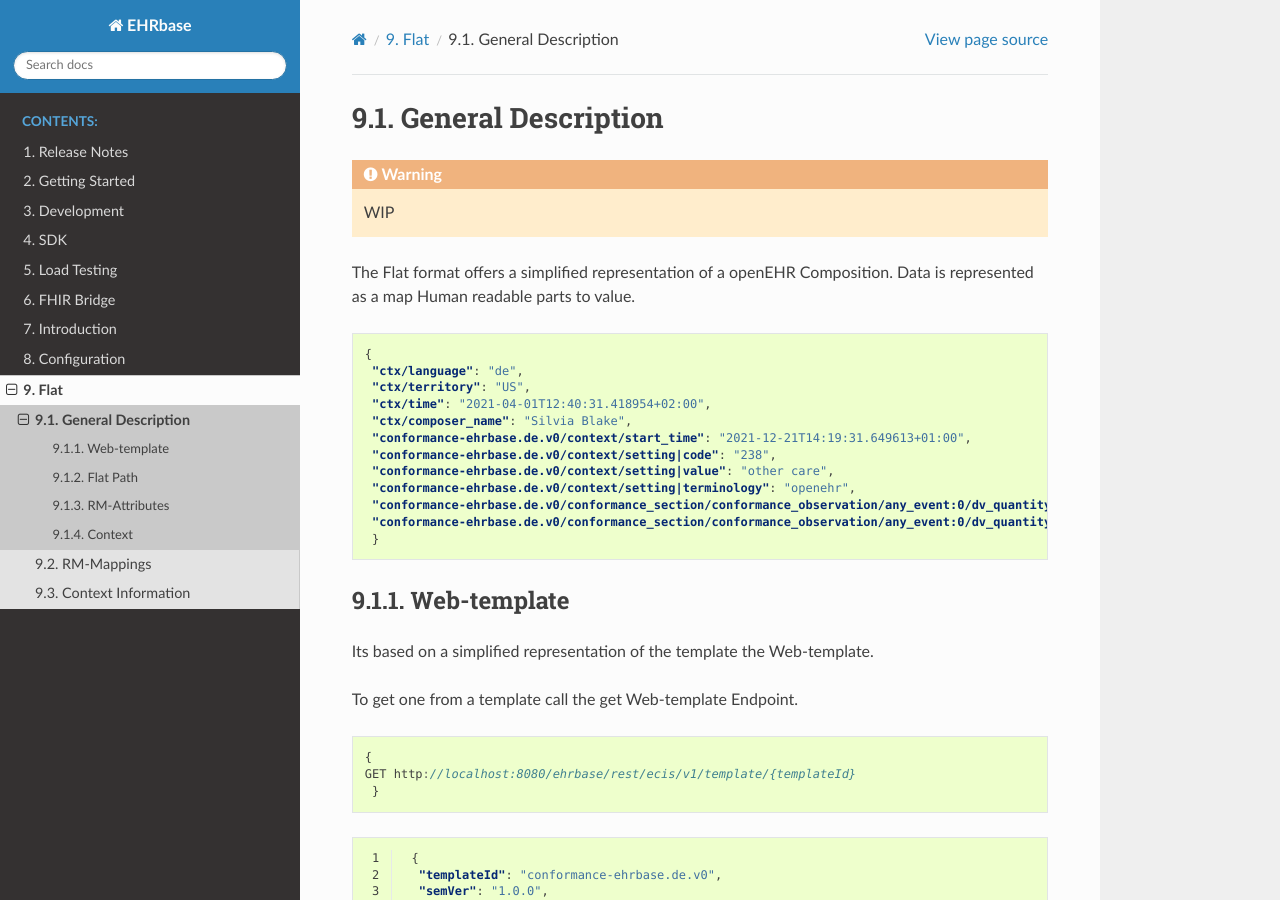
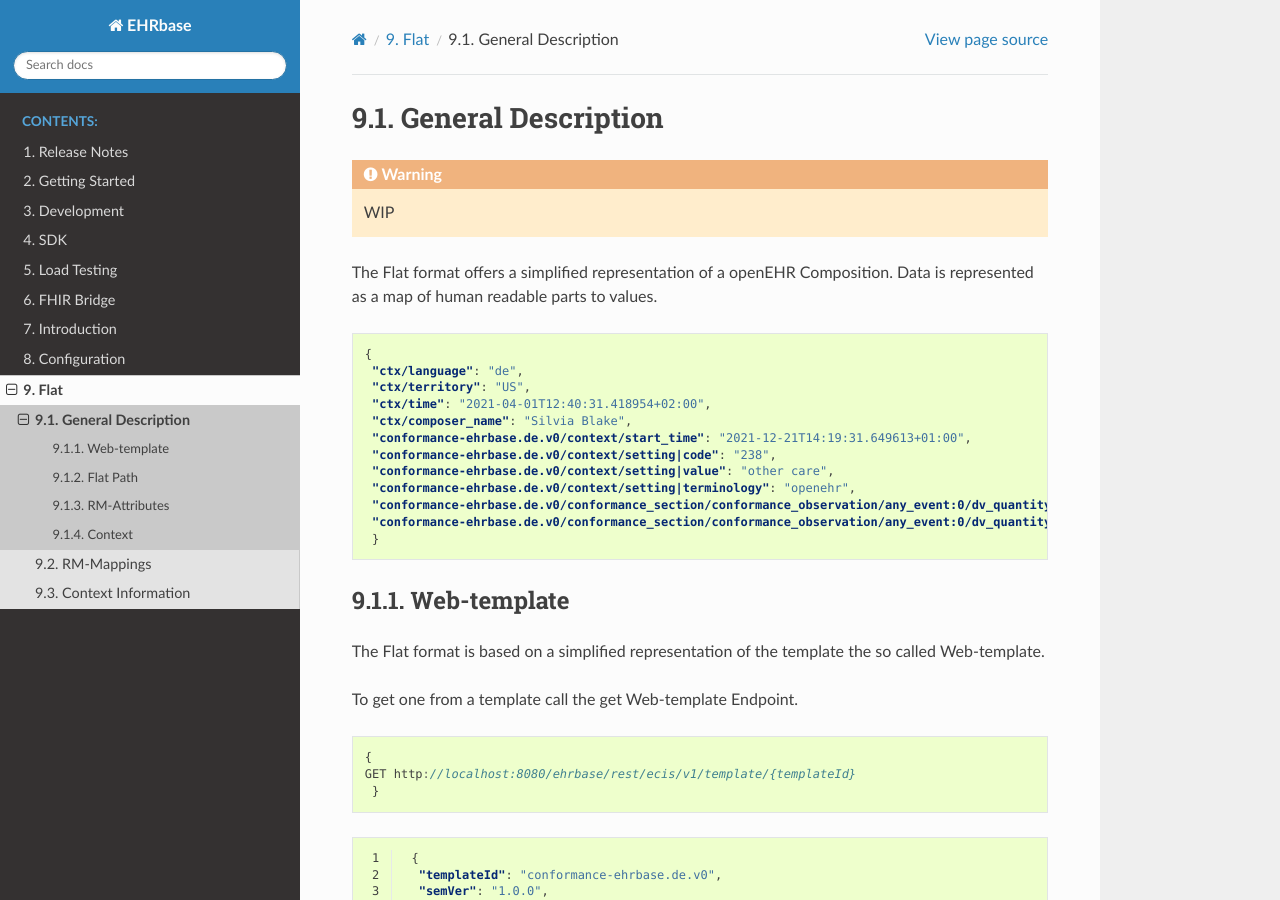
Before and after one commit to ehrbase/documentation, a Sphinx documentation site: the page built from source/09_flat/00_description/index.rst, in a window 1280 px wide and 900 px high. Built offline with Sphinx 7.4.7 and the Read the Docs theme 2.0.0, drawn with Linux system fonts in a browser that asks for light colours; formulas are drawn with MathJax 3; pages that are not in the unit, such as notebooks, are missing from menus.

Commit message:
small fixes
see CDR-110

```diff
--- a/source/09_flat/00_description/index.rst
+++ b/source/09_flat/00_description/index.rst
@@ -3,7 +3,7 @@ General Description
 
 .. warning:: WIP
 
-The Flat format offers a simplified representation of a openEHR Composition. Data is represented as a map Human readable parts to value.
+The Flat format offers a simplified representation of a openEHR Composition. Data is represented as a map of human readable parts to values.
 
 .. code-block:: json
 
@@ -23,7 +23,7 @@ The Flat format offers a simplified representation of a openEHR Composition. Dat
 
 Web-template
 --------------
-Its based on a simplified representation of the template the Web-template.
+The Flat format is based on a simplified representation of the template the so called Web-template.
 
 To get one from a template call the get Web-template Endpoint.
 
--- a/source/09_flat/02_context/index.rst
+++ b/source/09_flat/02_context/index.rst
@@ -240,7 +240,7 @@ action_ism_transition_current_state
 
 
 * set the default  for ACTION.ismTransition.currentState
-* either value or code is acepted
+* either value or code is accepted
 
 instruction_narrative
 --------------------------------------------------------
@@ -281,7 +281,7 @@ setting
 
 
 * set the default for COMPOSITION.context.setting
-* either value or code is acepted
+* either value or code is accepted
 * ctx/setting will be set to "other care" if not set explicitly
 
 link
--- a/source/09_flat/index.rst
+++ b/source/09_flat/index.rst
@@ -8,6 +8,10 @@ This section gives information about the Flat format.
 
 Please also see the `openEHR Simplified Information Model 'B' <https://github.com/ehrbase/openEHR_SDK>`_.
 
+.. note::
+  All examples are based on the `EHRbase Conformance template <https://github.com/ehrbase/openEHR_SDK/blob/develop/test-data/src/main/resources/operationaltemplate/conformance_ehrbase.de.v0.opt>`_.
+  Example flat compositions can be found at `https://github.com/ehrbase/openEHR_SDK/tree/develop/test-data/src/main/resources/composition/flat/simSDT/conformance <https://github.com/ehrbase/openEHR_SDK/tree/develop/test-data/src/main/resources/composition/flat/simSDT/conformance>`_.
+
 .. toctree::
    :name: Flat
    :maxdepth: 3
```
Also changed, not shown: source/09_flat/01_data_types/index.rst (+11 -11 lines).
